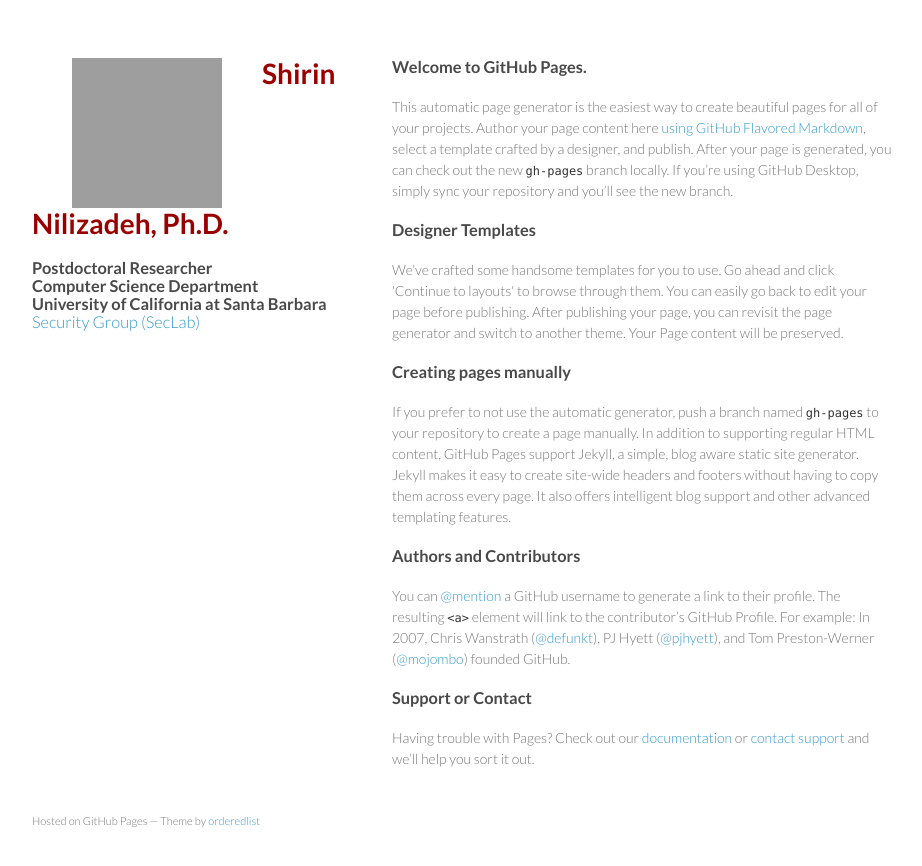
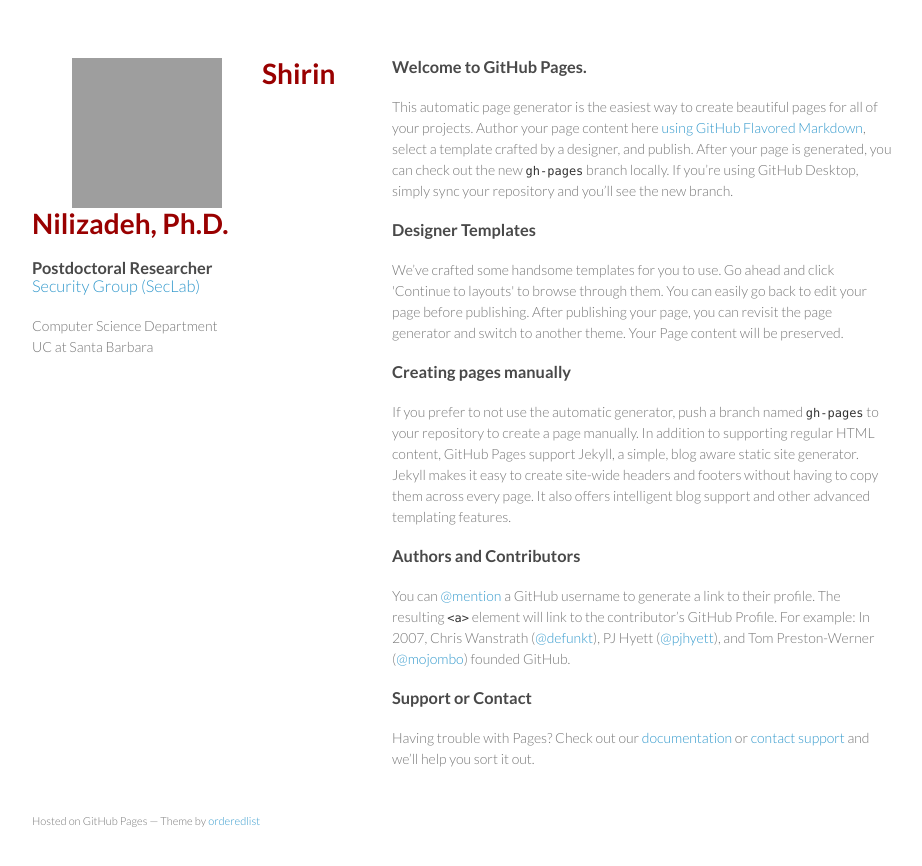
Before and after one commit to Machiry/nilizadeh.github.io, a Jekyll site: the page index.html, which Jekyll copies as it is, in a window 1280 px wide. Shown: the top 866 px of the page, without its empty margins (178-1100 px from the left). Built offline with Jekyll 4.4.1, drawn with Linux system fonts in a browser that asks for light colours; grey boxes are pictures that could not be loaded.

Commit message:
Update index.html
header

```diff
--- a/index.html
+++ b/index.html
@@ -19,10 +19,9 @@
         <h1><font color="#990000">Shirin Nilizadeh, Ph.D.</font></h1>
         <p>
          <h3>Postdoctoral Researcher<br>
+             <b><a href="https://seclab.cs.ucsb.edu">Security Group (SecLab)</a></b></h3>
              Computer Science Department<br>
-             University of California at Santa Barbara  <br>
-
-             <b><a href="https://seclab.cs.ucsb.edu">Security Group (SecLab)</a></b></h3>
+             UC at Santa Barbara  <br>
         </p>
 
       </header>
```
